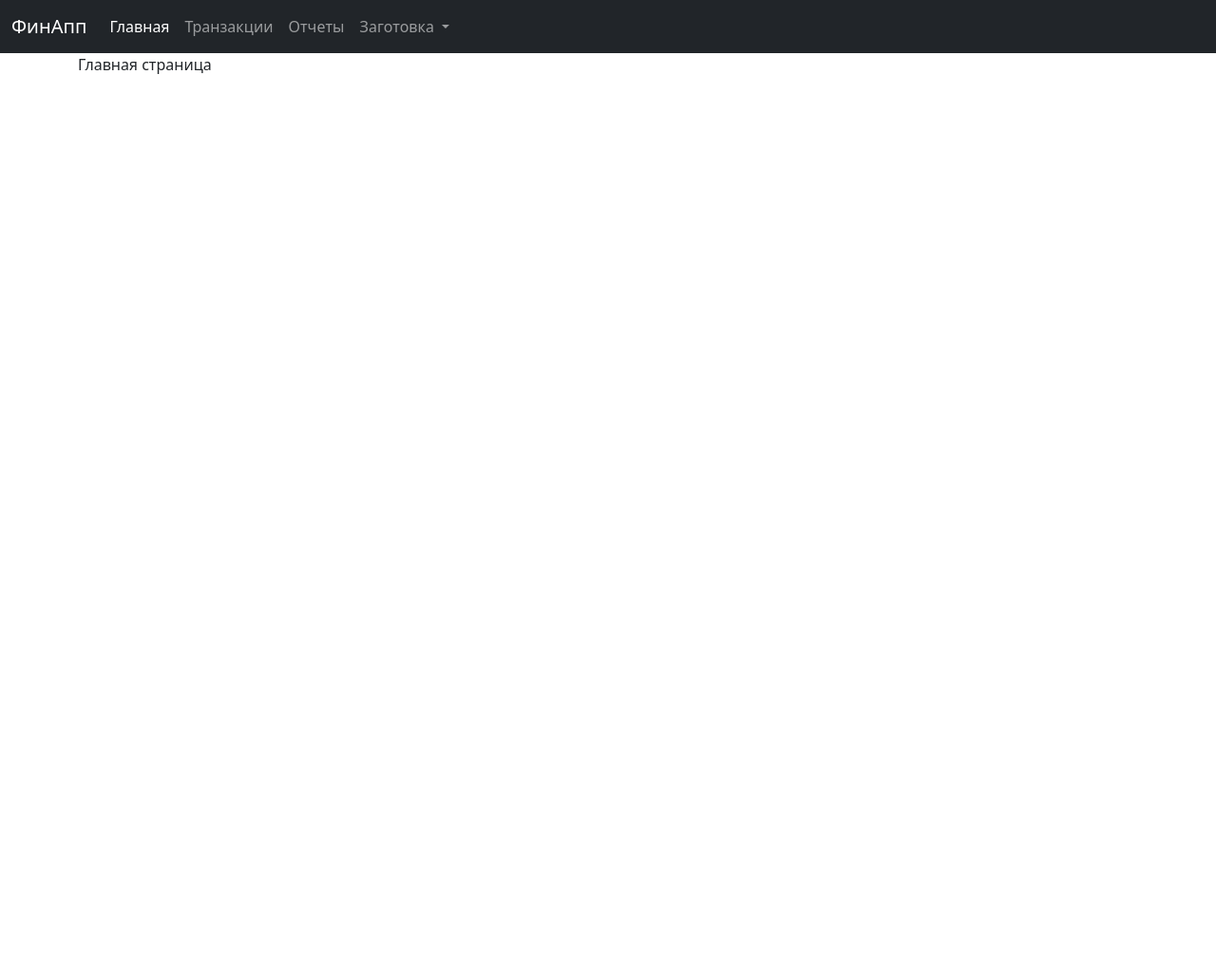
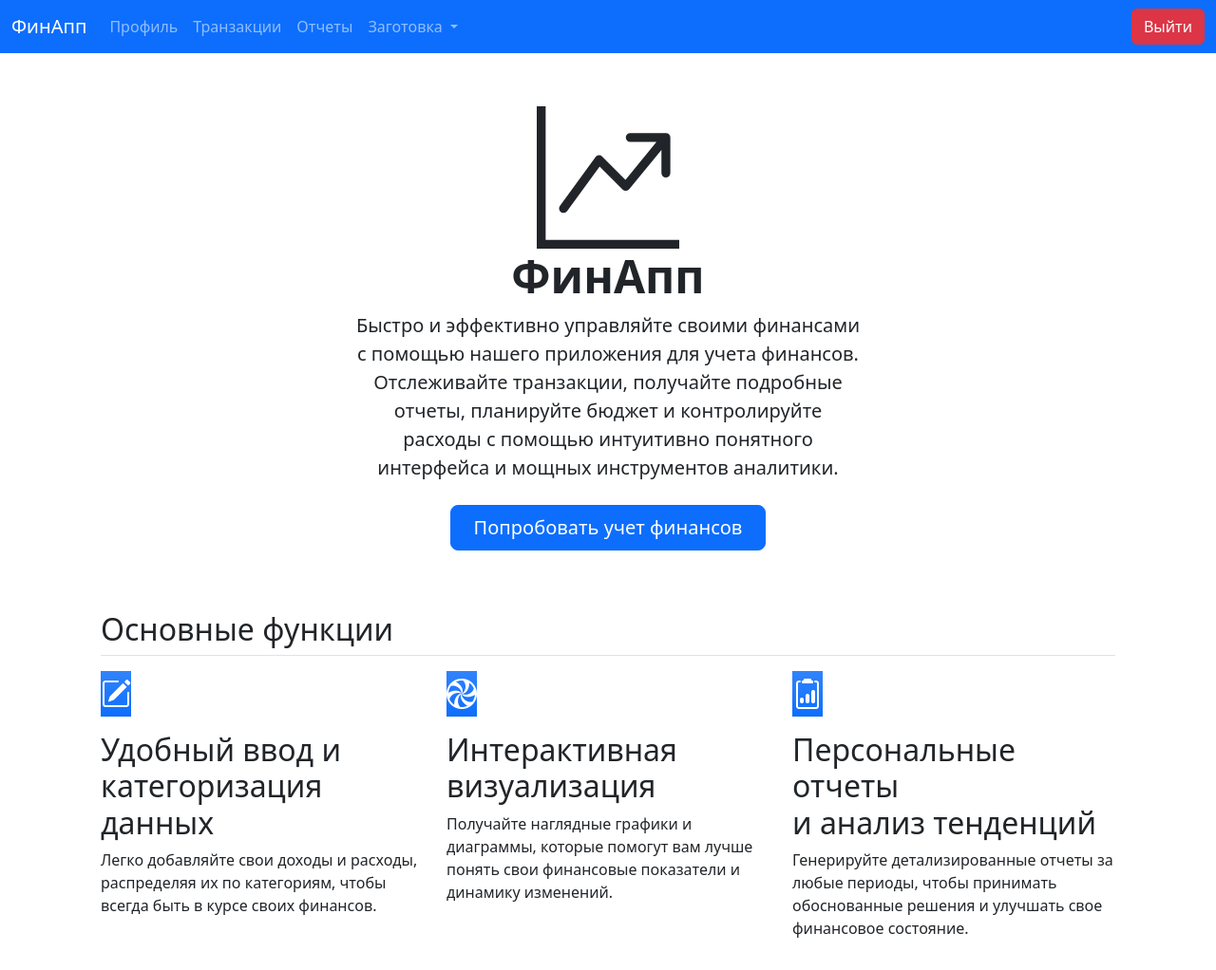
Before and after one commit to AlexStr94/mifi_hackathon, a Django app: page / in a window 1280 px wide. Shown: the whole page at 95% size. Before the commit the page ends 78 px from the top, so only its background shows below. Run offline with Django 5.2, Linux system fonts and the light colour scheme; the visitor is signed in with stand-in values (Sample User, id 1).

Commit message:
1) Небольшой редизайн, теперь всё в одном стиле (почти) 2) Добавил главную страницу 3) Перенес все шаблоны в общий Templates 4) Добавил логаут/логин 5) Расставил миксины, где нужно

```diff
--- a/finance/accounting/templates/index.html
+++ /dev/null
@@ -1,7 +0,0 @@
-{% extends 'base.html' %}
-
-{% block title %} Главная {% endblock %}
-
-{% block content %}
-<div>Главная страница</div>
-{% endblock %}
--- a/finance/accounting/urls.py
+++ b/finance/accounting/urls.py
@@ -7,6 +7,7 @@ app_name = 'accounting'
 
 urlpatterns = [
     path("", views.IndexView.as_view(), name="index"),
+    path('logout/', views.logout_view, name='logout'),
     path("accounts/profile/", views.ProfileView.as_view(), name="profile"),
     path("transactions/", views.TransactionListView.as_view(), name="transactions")
 ]
--- a/finance/accounting/views.py
+++ b/finance/accounting/views.py
@@ -1,14 +1,20 @@
 from django.contrib.auth.mixins import LoginRequiredMixin
 from django.views.generic import ListView, TemplateView
+from django.contrib.auth import logout
+from django.shortcuts import redirect
+
 
 from .models import Transaction
 
+def logout_view(request):
+    logout(request)
+    return redirect('accounting:index')
 
-class IndexView(LoginRequiredMixin, TemplateView):
-    template_name = "index.html"
+class IndexView(TemplateView):
+    template_name = "accounting/index.html"
 
 class ProfileView(LoginRequiredMixin, TemplateView):
-    template_name = "profile.html"
+    template_name = "accounting/profile.html"
 
     def get_context_data(self, **kwargs):
         context = super().get_context_data(**kwargs)
@@ -33,10 +39,10 @@ class ProfileView(LoginRequiredMixin, TemplateView):
         # Возвращаем контекст
         return context
 
-class TransactionListView(ListView):
+class TransactionListView(LoginRequiredMixin, ListView):
     model = Transaction
-    template_name = "transactions.html"
-    paginate_by = 25
+    template_name = "accounting/transactions.html"
+    paginate_by = 10
 
     def get_queryset(self):
         return super().get_queryset().filter(user=self.request.user)
--- a/finance/reports/templates/report.html
+++ b/finance/reports/templates/report.html
@@ -1,4 +1,7 @@
 {% extends 'base.html' %}
+
+{% block reports %}active{% endblock %}
+
 
 {% block title %} Главная {% endblock %}
 
--- /dev/null
+++ b/finance/templates/accounting/index.html
@@ -0,0 +1,50 @@
+{% extends 'base.html' %}
+
+
+{% block title %} Главная {% endblock %}
+
+{% block content %}
+{% comment %} <h1 class="visually-hidden">ФинАпп</h1> {% endcomment %}
+
+<div class="px-4 py-5 my-2 text-center">
+  <svg xmlns="http://www.w3.org/2000/svg" width="150" height="150" fill="currentColor" class="bi bi-graph-up-arrow" viewBox="0 0 16 16">
+    <path fill-rule="evenodd" d="M0 0h1v15h15v1H0zm10 3.5a.5.5 0 0 1 .5-.5h4a.5.5 0 0 1 .5.5v4a.5.5 0 0 1-1 0V4.9l-3.613 4.417a.5.5 0 0 1-.74.037L7.06 6.767l-3.656 5.027a.5.5 0 0 1-.808-.588l4-5.5a.5.5 0 0 1 .758-.06l2.609 2.61L13.445 4H10.5a.5.5 0 0 1-.5-.5"/>
+  </svg>
+  <h1 class="display-5 fw-bold">ФинАпп</h1>
+  <div class="col-lg-6 mx-auto">
+    <p class="lead mb-4">Быстро и эффективно управляйте своими финансами с помощью нашего приложения для учета финансов.
+        Отслеживайте транзакции, получайте подробные отчеты, планируйте бюджет и контролируйте расходы
+        с помощью интуитивно понятного интерфейса и мощных инструментов аналитики.</p>
+    <div class="d-grid gap-2 d-sm-flex justify-content-sm-center">
+      <a href="{% url 'accounting:profile' %}" class="btn btn-primary btn-lg px-4 gap-3">Попробовать учет финансов</a>
+    </div>
+  </div>
+</div>
+
+<div class="container px-4 py-2" id="featured-3">
+    <h2 class="pb-2 border-bottom">Основные функции</h2>
+    <div class="row g-4 py-2 row-cols-1 row-cols-lg-3">
+      <div class="feature col">
+        <div class="feature-icon d-inline-flex align-items-center justify-content-center text-bg-primary bg-gradient fs-2 mb-3">
+            <i class="bi bi-pencil-square"></i>
+        </div>
+        <h3 class="fs-2">Удобный ввод и категоризация данных</h3>
+        <p>Легко добавляйте свои доходы и расходы, распределяя их по категориям, чтобы всегда быть в курсе своих финансов.</p>
+      </div>
+      <div class="feature col">
+        <div class="feature-icon d-inline-flex align-items-center justify-content-center text-bg-primary bg-gradient fs-2 mb-3">
+          <i class="bi bi-hypnotize"></i>
+        </div>
+        <h3 class="fs-2">Интерактивная визуализация</h3>
+        <p>Получайте наглядные графики и диаграммы, которые помогут вам лучше понять свои финансовые показатели и динамику изменений.</p>
+      </div>
+      <div class="feature col">
+        <div class="feature-icon d-inline-flex align-items-center justify-content-center text-bg-primary bg-gradient fs-2 mb-3">
+          <i class="bi bi-clipboard2-data"></i>
+        </div>
+        <h3 class="fs-2">Персональные отчеты <br> и анализ тенденций</h3>
+        <p>Генерируйте детализированные отчеты за любые периоды, чтобы принимать обоснованные решения и улучшать свое финансовое состояние.</p>
+      </div>
+    </div>
+  </div>
+{% endblock %}
--- a/finance/templates/base.html
+++ b/finance/templates/base.html
@@ -10,26 +10,30 @@
         {% block title %}
         {% endblock %}
     </title>
+    <style>
+      {% block style %}
+      {% endblock %}
+    </style>
 </head>
 <body>
-    <nav class="navbar navbar-expand-xl navbar-dark bg-dark">
+  <nav class="navbar navbar-expand-xl navbar-dark bg-primary">
     <div class="container-fluid">
-          <a class="navbar-brand" href="{% url "accounting:profile" %}">ФинАпп</a>
+        <a class="navbar-brand" href="{% url 'accounting:index' %}">ФинАпп</a>
         <button class="navbar-toggler" type="button" data-bs-toggle="collapse" data-bs-target="#navbarNavDropdown" aria-controls="navbarNavDropdown" aria-expanded="false" aria-label="Toggle navigation">
             <span class="navbar-toggler-icon"></span>
         </button>
         <div class="collapse navbar-collapse" id="navbarNavDropdown">
             <ul class="navbar-nav">
                 <li class="nav-item">
-                <a class="nav-link active" aria-current="page" href={% url "accounting:profile" %}>Главная</a>
+                    <a class="nav-link {% block profile %}{% endblock %}" aria-current="page" href="{% url 'accounting:profile' %}">Профиль</a>
                 </li>
                 <li class="nav-item">
-                <a class="nav-link" href={% url "accounting:transactions" %}>Транзакции</a>
+                    <a class="nav-link {% block transactions %}{% endblock %}" href="{% url 'accounting:transactions' %}">Транзакции</a>
                 </li>
                 <li class="nav-item">
-                <a class="nav-link" href={% url "reports:report" %}>Отчеты</a>
+                    <a class="nav-link {% block reports %}{% endblock %}" href="{% url 'reports:report' %}">Отчеты</a>
                 </li>
-              <li class="nav-item dropdown">
+                <li class="nav-item dropdown {% block dropdown %}{% endblock %}">
                     <a class="nav-link dropdown-toggle" href="#" role="button" data-bs-toggle="dropdown" aria-expanded="false">
                         Заготовка
                     </a>
@@ -40,10 +44,41 @@
                     </ul>
                 </li>
             </ul>
+            <ul class="navbar-nav ms-auto">
+              {% if user.is_authenticated %}
+              <li class="nav-item">
+                  <form method="post" action="{% url 'accounting:logout' %}">
+                      {% csrf_token %}
+                      <button type="submit" class="btn btn-danger">Выйти</button>
+                  </form>
+              </li>
+          {% else %}
+              <li class="nav-item">
+                  <a href="{% url 'login' %}" class="btn btn-light">Авторизоваться</a>
+              </li>
+          {% endif %}
+            </ul>
         </div>
     </div>
 </nav>
 <main class="container">
+
+      {% comment %} <div class="container">
+        <header class="d-flex flex-wrap align-items-center justify-content-center justify-content-lg-start py-3 mb-4 border-bottom">
+          <a href="/" class="d-flex align-items-center mb-3 mb-md-0 me-md-auto text-dark text-decoration-none">
+            <svg class="bi me-2" width="40" height="32"><use xlink:href="#bootstrap"/></svg>
+            <span class="fs-4">ФинАпп</span>
+          </a>
+
+          <ul class="nav col-12 col-lg-auto me-lg-auto mb-2 justify-content-center mb-md-0">
+            <li class="nav-item"><a href="#" class="nav-link active" aria-current="page">Home</a></li>
+            <li class="nav-item"><a href="#" class="nav-link">Features</a></li>
+            <li class="nav-item"><a href="#" class="nav-link">Pricing</a></li>
+            <li class="nav-item"><a href="#" class="nav-link">FAQs</a></li>
+            <li class="nav-item"><a href="#" class="nav-link">About</a></li>
+          </ul>
+        </header>
+      </div> {% endcomment %}
         {% block content %}
         {% endblock %}
     </main>
--- a/finance/templates/registration/login.html
+++ b/finance/templates/registration/login.html
@@ -31,7 +31,10 @@
                 <label for="password" class="form-label">Пароль</label>
                 <input type="password" class="form-control" id="password" name="password" required>
             </div>
-            <button type="submit" class="btn btn-primary w-100">Войти</button>
+            <div class="d-flex justify-content-between">
+                <button type="submit" class="btn btn-primary">Войти</button>
+                <a href="/register" class="btn btn-secondary">Регистрация</a>
+            </div>
         </form>
     </div>
 </div>
```
Also changed, not shown: finance/templates/accounting/profile.html (renamed from finance/accounting/templates/profile.html, +10 -11 lines), finance/templates/accounting/transactions.html (renamed from finance/accounting/templates/transactions.html, +21 -2 lines). Lines whose indentation alone changed are shown as unchanged.
